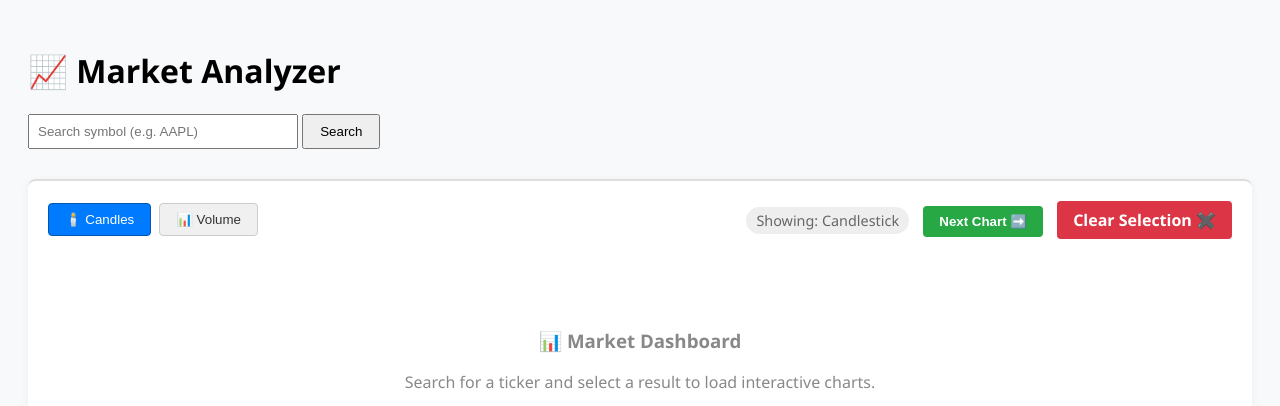
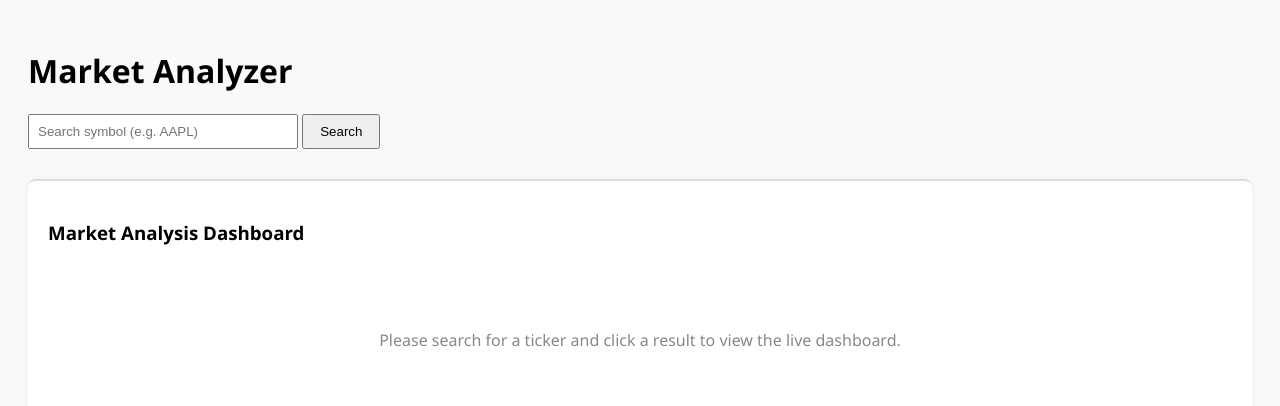
Before and after one commit to Rohith-GCP-projects/Global-Currency-and-Commodity-Market-Analyzer, a Flask app: page /stocks in a window 1280 px wide. Shown: the top 406 px of the page. Run offline with Flask 3, Linux system fonts and the light colour scheme.

Commit message:
looker studio view query

```diff
--- a/templates/stocks.html
+++ b/templates/stocks.html
@@ -19,83 +19,11 @@
             padding: 20px;
             box-shadow: 0 2px 10px rgba(0, 0, 0, 0.05);
         }
-
-        .nav-controls {
-            margin-bottom: 20px;
-            display: flex;
-            gap: 10px;
-            align-items: center;
-            justify-content: space-between;
-        }
-
-        .btn-group {
-            display: flex;
-            gap: 8px;
-        }
-
-        .nav-btn {
-            background-color: #f0f0f0;
-            color: #333;
-            padding: 8px 16px;
-            border: 1px solid #ccc;
-            border-radius: 4px;
-            cursor: pointer;
-            font-weight: 500;
-            transition: all 0.2s;
-        }
-
-        .nav-btn:hover {
-            background-color: #e0e0e0;
-        }
-
-        .nav-btn.active {
-            background-color: #007bff;
-            color: white;
-            border-color: #0056b3;
-        }
-
-        .next-btn {
-            background-color: #28a745;
-            color: white;
-            border: none;
-            padding: 8px 16px;
-            border-radius: 4px;
-            cursor: pointer;
-            font-weight: bold;
-        }
-
-        .next-btn:hover {
-            background-color: #218838;
-        }
-
-        .clear-btn {
-            background-color: #dc3545;
-            color: white;
-            border: none;
-            padding: 8px 16px;
-            border-radius: 4px;
-            cursor: pointer;
-            font-weight: bold;
-            text-decoration: none;
-            display: inline-block;
-        }
-
-        .clear-btn:hover {
-            background-color: #c82333;
-        }
-
-        .status-badge {
-            font-size: 0.9em;
-            color: #666;
-            background: #eee;
-            padding: 4px 10px;
-            border-radius: 20px;
-        }
     </style>
 </head>
 
 <body>
-    <h1>📈 Market Analyzer</h1>
+    <h1>Market Analyzer</h1>
 
     <form method="POST" action="/stocks">
         <input type="text" name="SEARCH_KEYWORD" placeholder="Search symbol (e.g. AAPL)"
@@ -118,81 +46,27 @@
     </form>
 
     <div class="dashboard-container">
-        <div class="nav-controls">
-            <div class="btn-group">
-                <button id="btn-CANDLE" class="nav-btn active" onclick="switchPage('CANDLE')">🕯️ Candles</button>
-                <button id="btn-VOLUME" class="nav-btn" onclick="switchPage('VOLUME')">📊 Volume</button>
-            </div>
-            <div>
-                <span id="page-label" class="status-badge" style="margin-right: 10px;">Showing: Candlestick</span>
-                <button class="next-btn" onclick="nextChart()" style="margin-right: 10px;">Next Chart ➡️</button>
-                <a href="/stocks" class="clear-btn">Clear Selection ✖️</a>
-            </div>
-        </div>
+        <h3>Market Analysis Dashboard</h3>
 
         {% if selected_symbol %}
         <p>Selected Symbol: <strong>{{ selected_symbol }}</strong></p>
 
         {% set report_id = "e6dc7662-9f39-467c-aaf7-8dfdfa2fd999" %}
-        {# We add a ds0.cache_buster to force Looker Studio to refresh data and use ds0.SelectedSymbol as the parameter
-        name #}
-        {% set params = '{"ds0.SelectedSymbol":"' ~ selected_symbol ~ '", "ds0.cache_buster":"' ~ timestamp ~ '"}' %}
 
-        <iframe id="looker-iframe" width="100%" height="800"
-            src="https://lookerstudio.google.com/embed/reporting/{{ report_id }}/page/tEnnC?params={{ params | urlencode }}"
-            frameborder="0" style="border:0" allowfullscreen></iframe>
-
-        <script>
-            // CONFIGURATION: Replace with your actual Page IDs found in Looker Studio URL
-            const PAGES = [
-                { id: 'CANDLE', label: 'Candlestick', pageId: 'tEnnC' },
-                { id: 'VOLUME', label: 'Volume', pageId: 'PAGE2_ID' }       // Replace PAGE2_ID with your actual second page ID
-            ];
-
-            let currentIndex = 0;
-            const REPORT_ID = '{{ report_id }}';
-            const PARAMS = '{{ params | urlencode }}';
-
-            function updateUI() {
-                const chart = PAGES[currentIndex];
-                const iframe = document.getElementById('looker-iframe');
-
-                // Update iframe source with current page and current parameters
-                iframe.src = `https://lookerstudio.google.com/embed/reporting/${REPORT_ID}/page/${chart.pageId}?params=${PARAMS}`;
-
-                // Update buttons active state
-                document.querySelectorAll('.nav-btn').forEach(btn => btn.classList.remove('active'));
-                const targetBtn = document.getElementById(`btn-${chart.id}`);
-                if (targetBtn) targetBtn.classList.add('active');
-
-                // Update text label
-                document.getElementById('page-label').innerText = `Showing: ${chart.label}`;
-            }
-
-            function switchPage(type) {
-                currentIndex = PAGES.findIndex(p => p.id === type);
-                updateUI();
-            }
-
-            function nextChart() {
-                currentIndex = (currentIndex + 1) % PAGES.length;
-                updateUI();
-            }
-        </script>
+        <iframe width="100%" height="800"
+            src="https://lookerstudio.google.com/embed/reporting/{{ report_id }}/page/tEnnC" frameborder="0"
+            style="border:0" allowfullscreen>
+        </iframe>
 
         {% else %}
         <div style="text-align: center; padding: 50px; color: #888;">
-            <h3>📊 Market Dashboard</h3>
-            <p>Search for a ticker and select a result to load interactive charts.</p>
-            <iframe width="100%" height="600"
-                src="https://lookerstudio.google.com/embed/reporting/e6dc7662-9f39-467c-aaf7-8dfdfa2fd999/page/tEnnC"
-                frameborder="0" style="border:0" allowfullscreen></iframe>
+            <p>Please search for a ticker and click a result to view the live dashboard.</p>
         </div>
         {% endif %}
     </div>
 
     <div style="margin-top: 20px; text-align: center;">
-        <a href="/" style="color: #007bff; text-decoration: none;">🏠 Return Home</a>
+        <a href="/" style="color: #007bff; text-decoration: none;">Return Home</a>
     </div>
 </body>
 
```
Also changed, not shown: stocks/stocks.py (+13 -1 lines).
